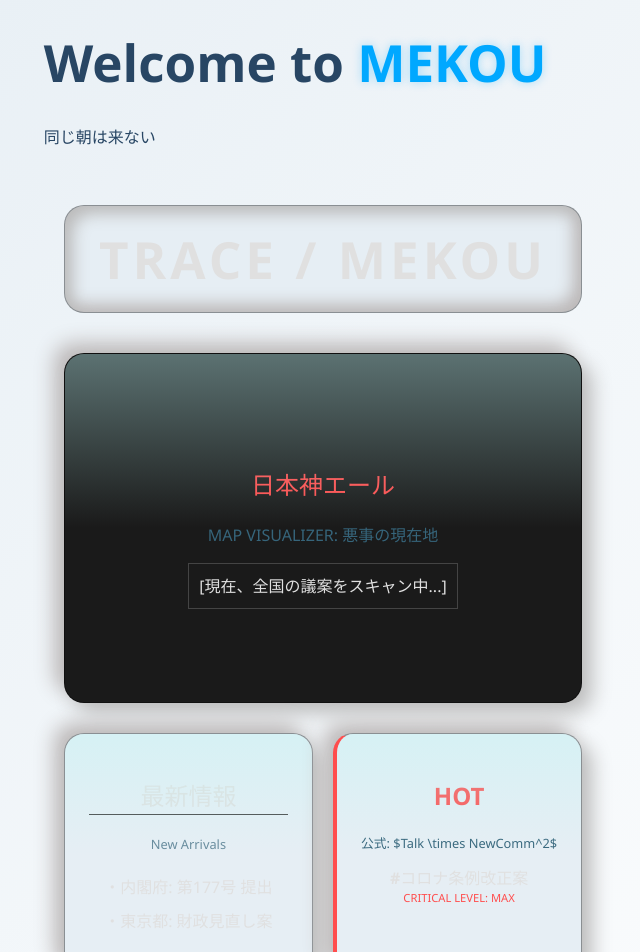
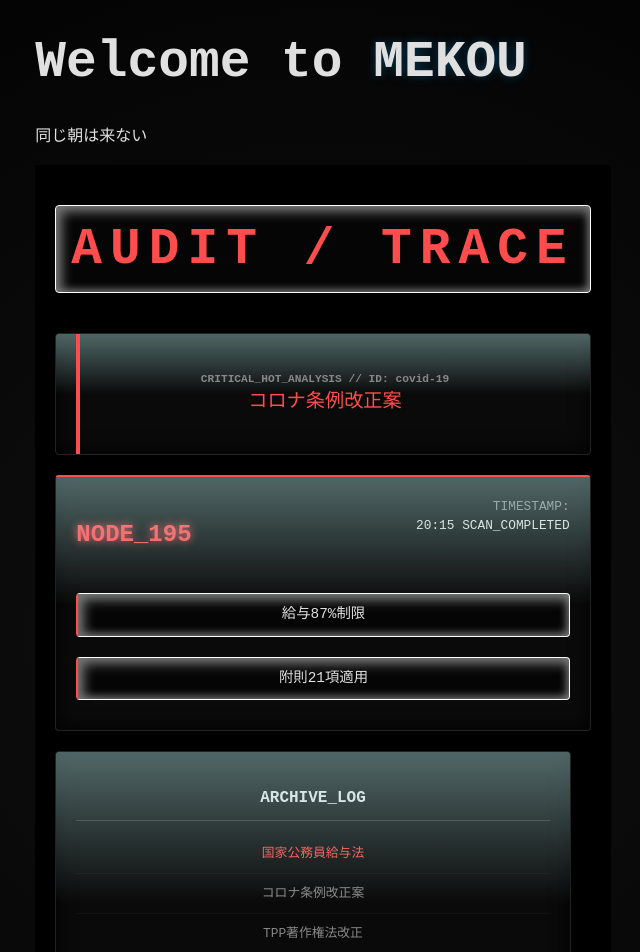
Before and after one commit to MEKOU-project/MEKOU, a React (Vite) app in the folder mekou-app/: page /trace in a window 1280 px wide. Shown: the top 952 px of the page, without its empty margins (317-957 px from the left). Built offline with nearby package versions, Linux system fonts and the light colour scheme.

Commit message:
add cool UI

```diff
--- a/mekou-app/src/App.css
+++ b/mekou-app/src/App.css
@@ -1,14 +1,21 @@
 /* App.css */
 :root {
-  /* 背景を完全な白ではなく、少し青みのある白に（Frutiger Aeroの基本色） */
-  --bg-color: #e6eef4;
-  /* 影の色をグレーではなく、背景より少し暗い青緑系にすると透明感が出る */
-  --dark-shadow: #bcbcbc;
-  --light-shadow: #bdb9b9;
-  /* アクセントは鮮やかなスカイブルーかリーフグリーン */
-  --accent-color: #00a8ff;
-  --text-primary: #284664;
-  --text-secondary: #36657b;
+  /* ベースは完全な黒。OLEDで映える設計 */
+  --bg-main: #000000;
+  --bg-panel: #0a0a0a;
+  --bg-inset: #050505;
+
+  /* 警告・アクセントカラー：赤 */
+  --accent-critical: #ff4d4d;
+  /* スキャン・正常動作：シアン（元のFrutigerの名残をここに宿す） */
+  --accent-scan: #00f0ff;
+
+  --text-main: #e0e0e0;
+  --text-dim: #888888;
+
+  /* 影の設定を漆黒用に最適化 */
+  --shadow-dark: #000000;
+  --shadow-light: #1a1a1a;
 }
 
 body {
@@ -35,7 +42,7 @@ body {
   text-align: center;
   overflow: hidden;
   position: relative;
-  border: 1px solid rgba(0, 0, 0, 0.4); /* エッジに光沢を出す */
+  border: 1px solid rgba(255, 255, 255, 0.4); /* エッジに光沢を出す */
 
 }
 
@@ -63,7 +70,7 @@ body {
   margin: 20px 0;
   box-shadow: inset 8px 8px 16px var(--dark-shadow),
               inset -8px -8px 16px var(--light-shadow);
-  border: 1px solid rgba(0, 0, 0, 0.4);
+  border: 4px solid rgba(255, 255, 255, 0.4);
 }
 
 .highlight {
@@ -91,3 +98,72 @@ body {
 .neu-card p {
   color: var(--text-secondary) !important;
 }
+
+body {
+  background-color: var(--bg-main);
+  background-image: radial-gradient(circle at 50% 50%, #111 0%, #000 100%);
+  color: var(--text-main);
+  font-family: 'Share Tech Mono', 'Courier New', monospace;
+  margin: 0;
+  min-height: 100vh;
+}
+
+/* 凸パネル：削り出しの金属のような質感 */
+.neu-card {
+  background: var(--bg-panel);
+  border-radius: 4px; /* 鋭角にして工学的な硬さを出す */
+  padding: 24px;
+  box-shadow: 8px 8px 16px var(--shadow-dark),
+              -2px -2px 10px var(--shadow-light);
+  border: 1px solid #939393;
+  transition: all 0.3s cubic-bezier(0.4, 0, 0.2, 1);
+  text-decoration: none;
+  color: inherit;
+  display: block;
+}
+
+.neu-card:hover {
+  border-color: var(--accent-critical);
+  box-shadow: 0 0 20px rgba(255, 77, 77, 0.2);
+  transform: translateY(-2px);
+}
+
+/* 凹パネル：情報を吸い込むブラックホールのような沈み込み */
+.neu-inset {
+  background: var(--bg-inset);
+  padding: 15px;
+  box-shadow: inset 6px 6px 12px #747474,
+              inset -2px -2px 8px #7e7e7e;
+  border-radius: 4px;
+  border: 1px solid #ffffff;
+}
+
+/* スロットアニメーション */
+@keyframes slot-spin {
+  0% { transform: translateY(0); }
+  20% { transform: translateY(-100%); }
+  40% { transform: translateY(-200%); }
+  60% { transform: translateY(-300%); }
+  80% { transform: translateY(-400%); }
+  100% { transform: translateY(0); }
+}
+
+.slot-container {
+  height: 60px;
+  overflow: hidden;
+  background: rgba(255, 77, 77, 0.05);
+  border-left: 3px solid var(--accent-critical);
+}
+
+.slot-list {
+  animation: slot-spin 15s cubic-bezier(0.65, 0, 0.35, 1) infinite;
+}
+
+.slot-item {
+  height: 60px;
+  display: flex;
+  align-items: center;
+  padding: 0 15px;
+  color: var(--accent-critical);
+  font-weight: bold;
+}
--- a/mekou-app/src/Trace/TRACE.tsx
+++ b/mekou-app/src/Trace/TRACE.tsx
@@ -1,66 +1,133 @@
 import { useState, useEffect } from 'react';
 
-// 仮のデータ構造
-interface TraceData {
-  id: string;
-  title: string;
-  category: '中枢' | '都道府県';
-  location: string;
-  hotScore: number;
-  updatedAt: string;
-}
+const DB: any = {
+  '195': { title: '国家公務員給与法', time: '20:15', chunks: ['給与87%制限', '附則21項適用'] },
+  'covid-19': { title: 'コロナ条例改正案', time: '19:40', chunks: ['宿泊施設確保義務', '保健所連携強化'] },
+  'tpp-01': { title: 'TPP著作権法改正', time: '18:20', chunks: ['非親告罪化の範囲', '保護期間延長'] },
+  'tax-2026': { title: '消費税増税附則', time: '17:55', chunks: ['還付制限の撤廃', 'インボイス詳細修正'] },
+  'energy-04': { title: '再エネ特措法', time: '16:10', chunks: ['出力制御の強制', '賦課金単価改定'] }
+};
 
 function TRACE() {
-  const [traces, setTraces] = useState<TraceData[]>([]);
+  const [selectedId, setSelectedId] = useState<string>('195');
+  const [slotIndex, setSlotIndex] = useState(0);
 
-  // TODO: ここでRowPhaserが吐き出したJSONをfetch
-  // useEffect(() => { ... }, []);
+  const hotTraces = Object.keys(DB).map(key => ({ id: key, ...DB[key] }));
+
+  // スロットの回転ロジック
+  useEffect(() => {
+    const timer = setInterval(() => {
+      setSlotIndex((prev) => (prev + 1) % hotTraces.length);
+    }, 4000); // 4秒ごとに回転
+    return () => clearInterval(timer);
+  }, [hotTraces.length]);
 
   return (
-    <div className="fade-in" style={{padding: '20px', maxWidth: '900px', margin: '0 auto', color: '#e0e0e0'}}>
-      <h1 className="neu-inset" style={{textAlign: 'center', marginBottom: '40px', letterSpacing: '4px'}}>TRACE / MEKOU</h1>
+    <div className="trace-root fade-in">
+      <style>{`
+        .trace-root {
+          background-color: #000; /* 完全な黒 */
+          min-height: 100vh;
+          color: #e0e0e0;
+          padding: 20px;
+          font-family: 'Share Tech Mono', 'Courier New', monospace;
+        }
 
-      {/* 1. 日本神エール: マップ可視化セクション */}
-      <div className="neu-card" style={{height: '300px', marginBottom: '30px', display: 'flex', alignItems: 'center', justifyContent: 'center', background: '#1a1a1a'}}>
-        <div style={{textAlign: 'center'}}>
-          <h2 style={{color: '#ff4d4d'}}>日本神エール</h2>
-          <p>MAP VISUALIZER: 悪事の現在地</p>
-          <div style={{border: '1px solid #444', padding: '10px', marginTop: '10px'}}>
-             [現在、全国の議案をスキャン中...]
+        /* スロット・バーティカル・カルーセル */
+        .slot-machine {
+          height: 80px;
+          overflow: hidden;
+          background: #0a0a0a;
+          border: 1px solid #333;
+          position: relative;
+          margin-bottom: 20px;
+        }
+        .slot-wrapper {
+          transition: transform 0.8s cubic-bezier(0.65, 0, 0.35, 1);
+          transform: translateY(-${slotIndex * 80}px);
+        }
+        .slot-item {
+          height: 80px;
+          display: flex;
+          flex-direction: column;
+          justify-content: center;
+          padding: 0 20px;
+          border-left: 4px solid #ff4d4d;
+        }
+
+        /* 斜線アニメーション */
+        .stripe-loader {
+          height: 4px;
+          background: linear-gradient(-45deg, #ff4d4d 25%, transparent 25%, transparent 50%, #ff4d4d 50%, #ff4d4d 75%, transparent 75%);
+          background-size: 20px 20px;
+          animation: barberpole 1s linear infinite;
+        }
+        @keyframes barberpole { from {background-position: 0 0;} to {background-position: 40px 0;} }
+
+        .neu-card {
+          background: #0a0a0a;
+          border: 1px solid #222;
+          border-radius: 4px; /* あえて角を丸めすぎない */
+          padding: 20px;
+          box-shadow: inset 0 0 20px rgba(0,0,0,1);
+        }
+
+        .active-id { color: #ff4d4d; text-shadow: 0 0 8px #ff4d4d; }
+      `}</style>
+
+      <div style={{maxWidth: '1000px', margin: '0 auto'}}>
+        <h1 className="neu-inset" style={{textAlign: 'center', color: '#ff4d4d', letterSpacing: '8px', marginBottom: '40px'}}>
+          AUDIT / TRACE
+        </h1>
+
+        {/* TOP: HOT SLOT */}
+        <div className="slot-machine neu-card">
+          <div className="slot-wrapper">
+            {hotTraces.map((t) => (
+              <div key={t.id} className="slot-item" onClick={() => setSelectedId(t.id)} style={{cursor: 'pointer'}}>
+                <div style={{fontSize: '0.7rem', color: '#888'}}>CRITICAL_HOT_ANALYSIS // ID: {t.id}</div>
+                <div style={{fontSize: '1.2rem', color: '#ff4d4d'}}>{t.title}</div>
+              </div>
+            ))}
+          </div>
+          <div className="stripe-loader" style={{position: 'absolute', bottom: 0, left: 0}}></div>
+        </div>
+
+        <div style={{display: 'grid', gridTemplateColumns: 'repeat(auto-fit, minmax(300px, 1fr))', gap: '20px'}}>
+          {/* 詳細表示 */}
+          <div className="neu-card" style={{gridColumn: 'span 2', borderTop: '2px solid #ff4d4d'}}>
+            <div style={{display: 'flex', justifyContent: 'space-between', marginBottom: '20px'}}>
+              <h2 className="active-id">NODE_{selectedId}</h2>
+              <div style={{fontSize: '0.8rem', textAlign: 'right'}}>
+                <span style={{color: '#888'}}>TIMESTAMP:</span><br/>
+                {DB[selectedId].time} SCAN_COMPLETED
+              </div>
+            </div>
+            <div className="analysis-content">
+              {DB[selectedId].chunks.map((c: string, i: number) => (
+                <div key={i} className="neu-inset" style={{padding: '10px', marginBottom: '10px', fontSize: '0.9rem', borderLeft: '2px solid #ff4d4d'}}>
+                  {c}
+                </div>
+              ))}
+            </div>
+          </div>
+
+          {/* 右側：簡易リスト or ステータス */}
+          <div className="neu-card">
+            <h2 style={{fontSize: '1rem', borderBottom: '1px solid #333', paddingBottom: '10px'}}>ARCHIVE_LOG</h2>
+            {Object.keys(DB).map(key => (
+              <div key={key} onClick={() => setSelectedId(key)}
+                   style={{padding: '10px 0', cursor: 'pointer', fontSize: '0.8rem', borderBottom: '1px solid #111', color: selectedId === key ? '#ff4d4d' : '#888'}}>
+                {DB[key].title}
+              </div>
+            ))}
           </div>
         </div>
-      </div>
 
-      <div style={{display: 'grid', gridTemplateColumns: '1fr 1fr', gap: '20px'}}>
-        {/* 2. 最新情報 */}
-        <div className="neu-card">
-          <h2 style={{borderBottom: '1px solid #444'}}>最新情報</h2>
-          <p style={{fontSize: '0.8rem', opacity: 0.7}}>New Arrivals</p>
-          <ul style={{listStyle: 'none', padding: 0}}>
-             <li style={{padding: '5px 0'}}>・内閣府: 第177号 提出</li>
-             <li style={{padding: '5px 0'}}>・東京都: 財政見直し案</li>
-          </ul>
+        {/* 下部：MAP / LIST プレースホルダー */}
+        <div className="neu-card" style={{marginTop: '20px', textAlign: 'center', opacity: 0.5}}>
+          <p>[ GEO-LOCATION MAP VIEW - UNDER CONSTRUCTION ]</p>
         </div>
-
-        {/* 3. HOTセクション (計算式反映) */}
-        <div className="neu-card" style={{borderLeft: '4px solid #ff4d4d'}}>
-          <h2 style={{color: '#ff4d4d'}}>HOT</h2>
-          <p style={{fontSize: '0.8rem'}}>公式: $Talk \times NewComm^2$</p>
-          <div style={{marginTop: '10px'}}>
-             <strong>#コロナ条例改正案</strong>
-             <div style={{fontSize: '0.7rem', color: '#ff4d4d'}}>CRITICAL LEVEL: MAX</div>
-          </div>
-        </div>
-      </div>
-
-      {/* 4. トレースリスト (カテゴリ分類) */}
-      <div className="neu-card" style={{marginTop: '30px'}}>
-        <h2>トレースリスト</h2>
-        <div style={{display: 'flex', gap: '10px', marginBottom: '20px'}}>
-          <button className="neu-button">中枢 (内閣・厚労省)</button>
-          <button className="neu-button">都道府県 (北海道〜沖縄)</button>
-        </div>
-        {/* ここにmap関数でJSON一覧を展開 */}
       </div>
     </div>
   );
--- /dev/null
+++ b/mekou-app/src/Trace/WD.css
@@ -0,0 +1,71 @@
+/* Neumorphic Dark Theme */
+body {
+  background-color: #0d0d0d;
+  background-image: radial-gradient(circle at 50% 50%, #1a1a1a 0%, #0d0d0d 100%);
+}
+
+.neu-card {
+  background: #161616;
+  border-radius: 12px;
+  padding: 20px;
+  box-shadow: 6px 6px 12px #050505, -2px -2px 10px #202020;
+  border: 1px solid #222;
+  transition: all 0.3s ease;
+}
+
+.neu-card:hover {
+  box-shadow: 0 0 15px rgba(255, 77, 77, 0.2);
+}
+
+.neu-card-sub {
+  background: #1a1a1a;
+  border-radius: 4px;
+  border: 1px solid #333;
+}
+
+.neu-inset {
+  background: #0d0d0d;
+  padding: 10px;
+  box-shadow: inset 4px 4px 8px #050505, inset -4px -4px 8px #1a1a1a;
+  border-radius: 8px;
+}
+
+.fade-in {
+  animation: fadeIn 0.8s ease-out;
+}
+
+@keyframes fadeIn {
+  from { opacity: 0; transform: translateY(10px); }
+  to { opacity: 1; transform: translateY(0); }
+}
+
+@keyframes slot-spin {
+  0% { transform: translateY(0); }
+  20% { transform: translateY(-100%); }
+  40% { transform: translateY(-200%); }
+  60% { transform: translateY(-300%); }
+  80% { transform: translateY(-400%); }
+  100% { transform: translateY(0); }
+}
+
+.slot-container {
+  height: 60px; /* 1行の高さ */
+  overflow: hidden;
+  position: relative;
+  background: rgba(0,0,0,0.3);
+  border-radius: 4px;
+}
+
+.slot-list {
+  animation: slot-spin 15s cubic-bezier(0.65, 0, 0.35, 1) infinite;
+}
+
+.slot-item {
+  height: 60px;
+  display: flex;
+  align-items: center;
+  padding: 0 15px;
+  color: #ff4d4d;
+  font-weight: bold;
+  border-left: 3px solid #ff4d4d;
+}
```
